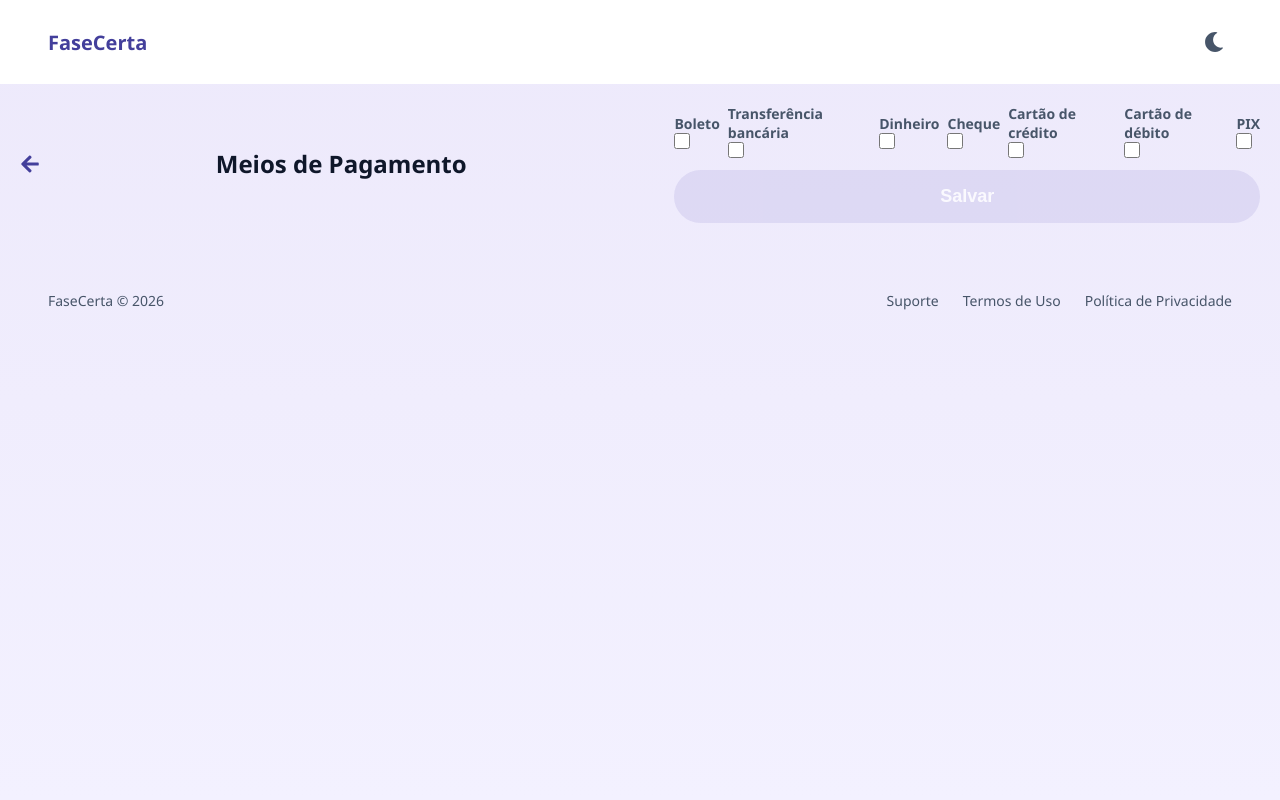
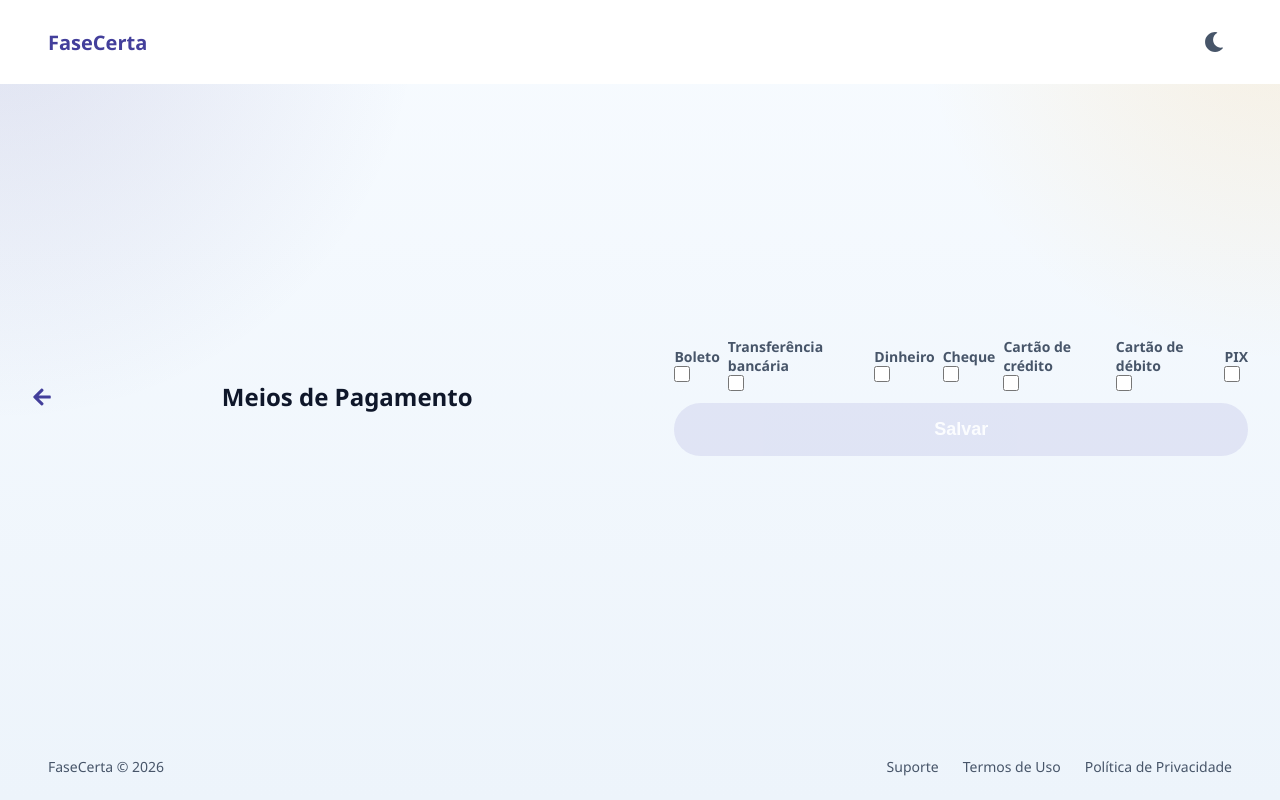
Before and after one commit to CS-PI-2026-FaseCerta/front-end, a React (Create React App) app: page /metodo-pagamento in a window 1280 px wide. Built offline with nearby package versions, Linux system fonts and the light colour scheme.

Commit message:
mudança paymentMethods

```diff
--- a/src/auth/pages/paymentMethods/PaymentMethods.jsx
+++ b/src/auth/pages/paymentMethods/PaymentMethods.jsx
@@ -40,9 +40,9 @@ export default function PaymentMethods() {
     };
 
     return(
-        <div className = "service-page">
+        <div className= "service-insert-page">
             <Header/>
-            <div className="service-page-content">
+            <div className="service-insert-page-content">
                 <main className="card-header">
                     <button type="button"className="back-button" onClick={() => navigate(-1)}>
                         <FaArrowLeft size={20} className="back-button-icon" />
```
